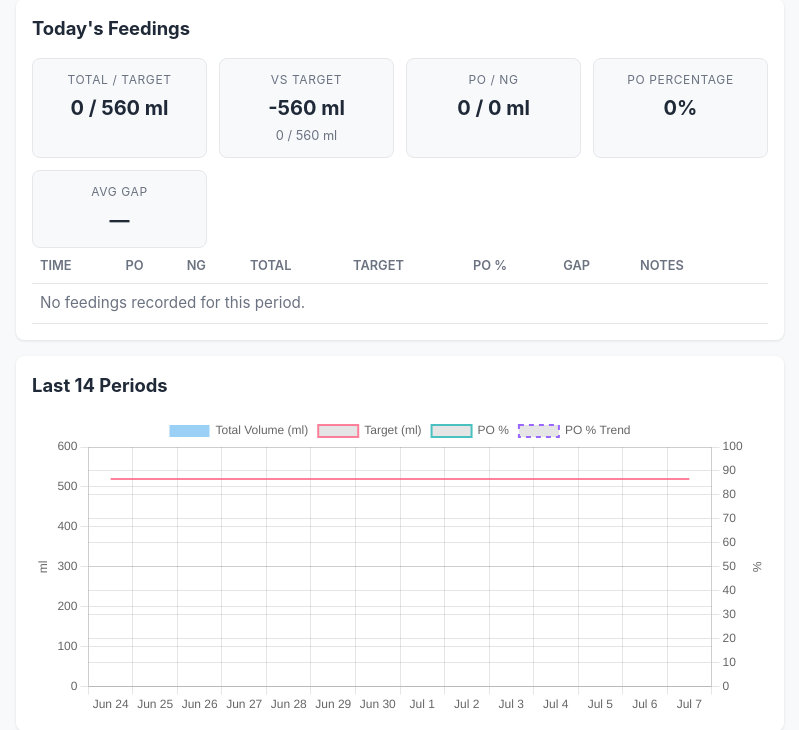
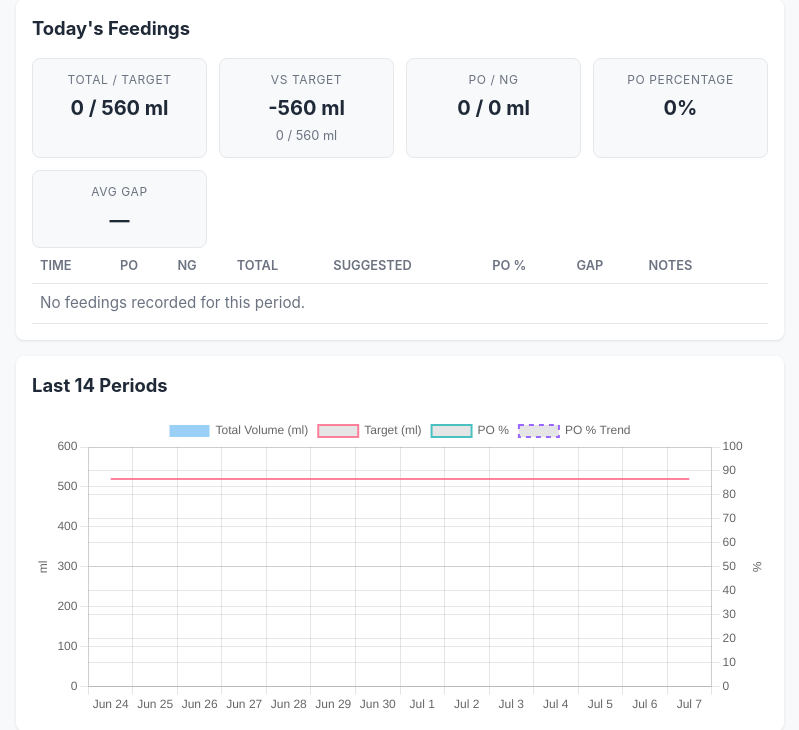
Before and after one commit to RyanBreaker/eevee-feeds, a FastAPI app: page / in a window 1280 px wide. Shown: the part 508-1238 px from the top of the page, without its empty margins (240-1039 px from the left). Run offline with FastAPI, Linux system fonts and the light colour scheme; data comes from the database, SQL or seed files in the repository; data that the repository does not hold is empty; some libraries are stand-ins or nearby versions.

Commit message:
Rename feeding table Target column to Suggested
Avoid confusion between the per-feed suggested amount in the table and
the daily target volume shown in the summary cards.

Refs #11, #12, #13.

```diff
--- a/app/templates/partials/feeding_list.html
+++ b/app/templates/partials/feeding_list.html
@@ -7,7 +7,7 @@
       <th>PO</th>
       <th>NG</th>
       <th>Total</th>
-      <th>Target</th>
+      <th>Suggested</th>
       <th>PO %</th>
       <th>Gap</th>
       <th>Notes</th>
```
